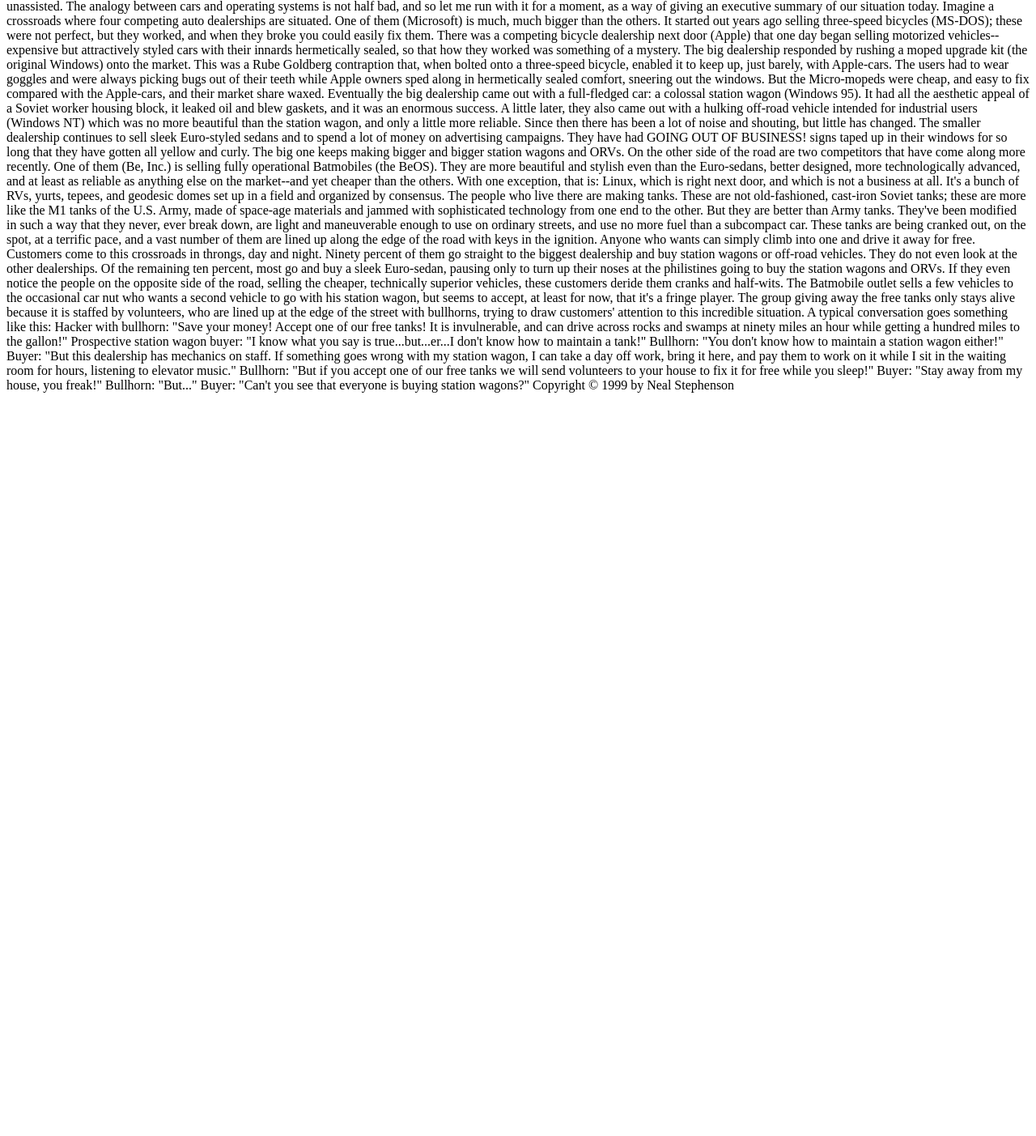
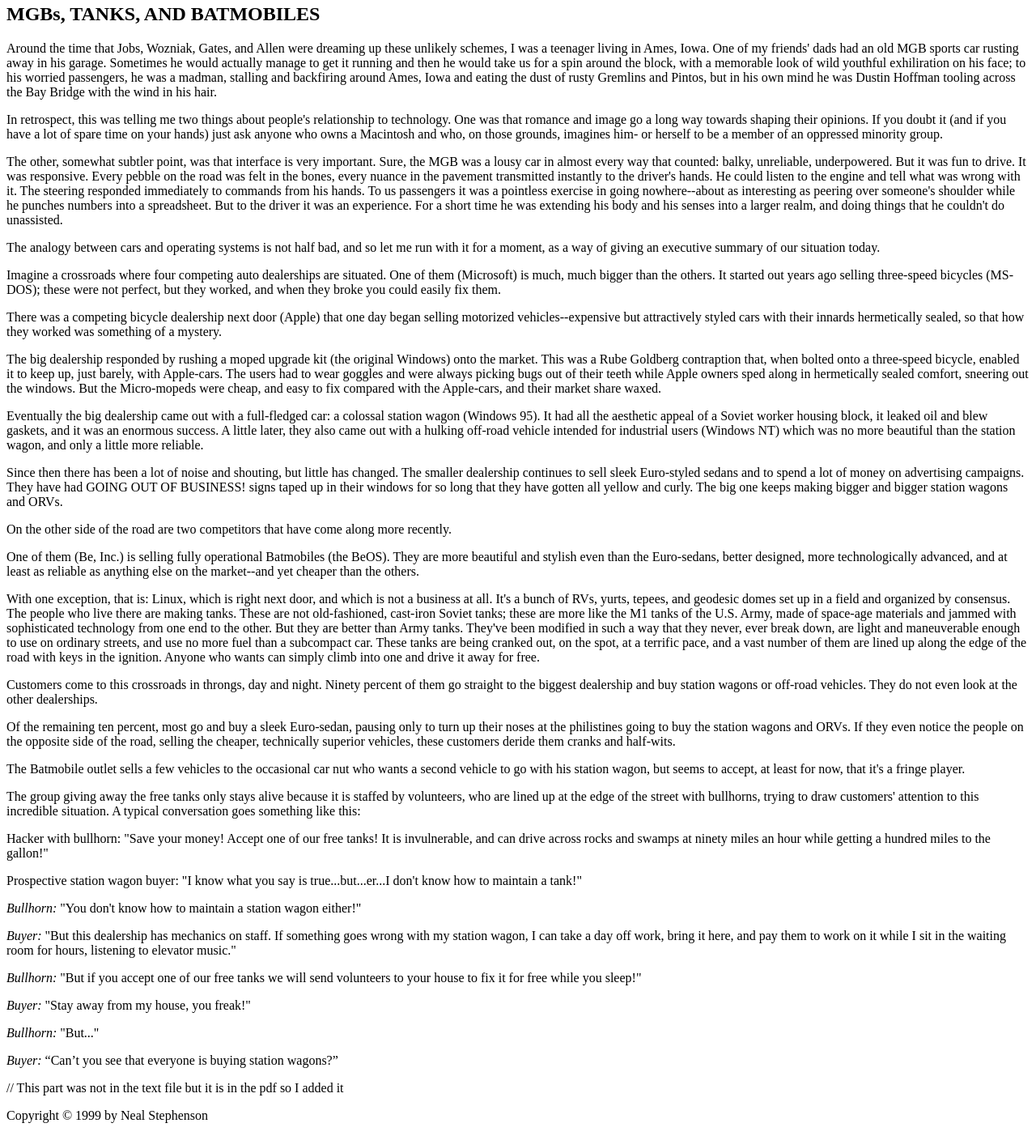
Before and after one commit to AdrianMisty/AdrianMisty.github.io, a plain HTML site: page week01/index.html in a window 1280 px wide. Shown: the part 585-1988 px from the top of the page at 81% size. Before the commit the page ends 1078 px from the top, so only its background shows below. Drawn offline with Linux system fonts and the light colour scheme.

Commit message:
Week01 Final Commits on PDF

```diff
--- a/week01/index.html
+++ b/week01/index.html
@@ -8,71 +8,72 @@
 <h1>"In the Beginning was the Command Line"</h1>
 
 
-By Neal Stephenson
-http://www.cryptonomicon.com/beginning.html
+<h2>By Neal Stephenson</h2>
 
-About twenty years ago Jobs and Wozniak, the founders of Apple, came up with the very strange idea of selling information processing machines for use in the home. The business took off, and its founders made a lot of money and received the credit they deserved for being daring visionaries. But around the same time, Bill Gates and Paul Allen came up with an idea even stranger and more fantastical: selling computer operating systems. This was much weirder than the idea of Jobs and Wozniak. A computer at least had some sort of physical reality to it. It came in a box, you could open it up and plug it in and watch lights blink. An operating system had no tangible incarnation at all. It arrived on a disk, of course, but the disk was, in effect, nothing more than the box that the OS came in. The product itself was a very long string of ones and zeroes that, when properly installed and coddled, gave you the ability to manipulate other very long strings of ones and zeroes. Even those few who actually understood what a computer operating system was were apt to think of it as a fantastically arcane engineering prodigy, like a breeder reactor or a U-2 spy plane, and not something that could ever be (in the parlance of high-tech) "productized."
 
-Yet now the company that Gates and Allen founded is selling operating systems like Gillette sells razor blades. New releases of operating systems are launched as if they were Hollywood blockbusters, with celebrity endorsements, talk show appearances, and world tours. The market for them is vast enough that people worry about whether it has been monopolized by one company. Even the least technically-minded people in our society now have at least a hazy idea of what operating systems do; what is more, they have strong opinions about their relative merits. It is commonly understood, even by technically unsophisticated computer users, that if you have a piece of software that works on your Macintosh, and you move it over onto a Windows machine, it will not run. That this would, in fact, be a laughable and idiotic mistake, like nailing horseshoes to the tires of a Buick.
+<p>About twenty years ago Jobs and Wozniak, the founders of Apple, came up with the very strange idea of selling information processing machines for use in the home. The business took off, and its founders made a lot of money and received the credit they deserved for being daring visionaries. But around the same time, Bill Gates and Paul Allen came up with an idea even stranger and more fantastical: selling computer operating systems. This was much weirder than the idea of Jobs and Wozniak. A computer at least had some sort of physical reality to it. It came in a box, you could open it up and plug it in and watch lights blink. An operating system had no tangible incarnation at all. It arrived on a disk, of course, but the disk was, in effect, nothing more than the box that the OS came in. The product itself was a very long string of ones and zeroes that, when properly installed and coddled, gave you the ability to manipulate other very long strings of ones and zeroes. Even those few who actually understood what a computer operating system was were apt to think of it as a fantastically arcane engineering prodigy, like a breeder reactor or a U-2 spy plane, and not something that could ever be (in the parlance of high-tech) "productized."</p>
 
-A person who went into a coma before Microsoft was founded, and woke up now, could pick up this morning's New York Times and understand everything in it--almost:
+<p>Yet now the company that Gates and Allen founded is selling operating systems like Gillette sells razor blades. New releases of operating systems are launched as if they were Hollywood blockbusters, with celebrity endorsements, talk show appearances, and world tours. The market for them is vast enough that people worry about whether it has been monopolized by one company. Even the least technically-minded people in our society now have at least a hazy idea of what operating systems do; what is more, they have strong opinions about their relative merits. It is commonly understood, even by technically unsophisticated computer users, that if you have a piece of software that works on your Macintosh, and you move it over onto a Windows machine, it will not run. That this would, in fact, be a laughable and idiotic mistake, like nailing horseshoes to the tires of a Buick.</p>
 
-Item: the richest man in the world made his fortune from-what? Railways? Shipping? Oil? No, operating systems.
-Item: the Department of Justice is tackling Microsoft's supposed OS monopoly with legal tools that were invented to restrain the power of Nineteenth-Century robber barons.
-Item: a woman friend of mine recently told me that she'd broken off a (hitherto) stimulating exchange of e-mail with a young man. At first he had seemed like such an intelligent and interesting guy, she said, but then "he started going all PC-versus-Mac on me."
-What the hell is going on here? And does the operating system business have a future, or only a past? Here is my view, which is entirely subjective; but since I have spent a fair amount of time not only using, but programming, Macintoshes, Windows machines, Linux boxes and the BeOS, perhaps it is not so ill-informed as to be completely worthless. This is a subjective essay, more review than research paper, and so it might seem unfair or biased compared to the technical reviews you can find in PC magazines. But ever since the Mac came out, our operating systems have been based on metaphors, and anything with metaphors in it is fair game as far as I'm concerned.
+<p>A person who went into a coma before Microsoft was founded, and woke up now, could pick up this morning's <em>New York Times</em> and understand everything in it--almost:</p>
+<ul>
+<li><strong>Item:</strong> the richest man in the world made his fortune from-what? Railways? Shipping? Oil? No, operating systems.</li>
+<li><strong>Item:</strong> the Department of Justice is tackling Microsoft's supposed OS monopoly with legal tools that were invented to restrain the power of Nineteenth-Century robber barons.</li>
+<li><strong>Item:</strong> a woman friend of mine recently told me that she'd broken off a (hitherto) stimulating exchange of e-mail with a young man. At first he had seemed like such an intelligent and interesting guy, she said, but then "he started going all PC-versus-Mac on me."</li>
+</ul>
+<p>What the hell is going on here? And does the operating system business have a future, or only a past? Here is my view, which is entirely subjective; but since I have spent a fair amount of time not only using, but programming, Macintoshes, Windows machines, Linux boxes and the BeOS, perhaps it is not so ill-informed as to be completely worthless. This is a subjective essay, more review than research paper, and so it might seem unfair or biased compared to the technical reviews you can find in PC magazines. But ever since the Mac came out, our operating systems have been based on metaphors, and anything with metaphors in it is fair game as far as I'm concerned.</p>
 
-MGBs, TANKS, AND BATMOBILES
+<h2>MGBs, TANKS, AND BATMOBILES</h2>
 
-Around the time that Jobs, Wozniak, Gates, and Allen were dreaming up these unlikely schemes, I was a teenager living in Ames, Iowa. One of my friends' dads had an old MGB sports car rusting away in his garage. Sometimes he would actually manage to get it running and then he would take us for a spin around the block, with a memorable look of wild youthful exhiliration on his face; to his worried passengers, he was a madman, stalling and backfiring around Ames, Iowa and eating the dust of rusty Gremlins and Pintos, but in his own mind he was Dustin Hoffman tooling across the Bay Bridge with the wind in his hair.
+<p>Around the time that Jobs, Wozniak, Gates, and Allen were dreaming up these unlikely schemes, I was a teenager living in Ames, Iowa. One of my friends' dads had an old MGB sports car rusting away in his garage. Sometimes he would actually manage to get it running and then he would take us for a spin around the block, with a memorable look of wild youthful exhiliration on his face; to his worried passengers, he was a madman, stalling and backfiring around Ames, Iowa and eating the dust of rusty Gremlins and Pintos, but in his own mind he was Dustin Hoffman tooling across the Bay Bridge with the wind in his hair.</p>
 
-In retrospect, this was telling me two things about people's relationship to technology. One was that romance and image go a long way towards shaping their opinions. If you doubt it (and if you have a lot of spare time on your hands) just ask anyone who owns a Macintosh and who, on those grounds, imagines him- or herself to be a member of an oppressed minority group.
+<p>In retrospect, this was telling me two things about people's relationship to technology. One was that romance and image go a long way towards shaping their opinions. If you doubt it (and if you have a lot of spare time on your hands) just ask anyone who owns a Macintosh and who, on those grounds, imagines him- or herself to be a member of an oppressed minority group.</p>
 
-The other, somewhat subtler point, was that interface is very important. Sure, the MGB was a lousy car in almost every way that counted: balky, unreliable, underpowered. But it was fun to drive. It was responsive. Every pebble on the road was felt in the bones, every nuance in the pavement transmitted instantly to the driver's hands. He could listen to the engine and tell what was wrong with it. The steering responded immediately to commands from his hands. To us passengers it was a pointless exercise in going nowhere--about as interesting as peering over someone's shoulder while he punches numbers into a spreadsheet. But to the driver it was an experience. For a short time he was extending his body and his senses into a larger realm, and doing things that he couldn't do unassisted.
+<p>The other, somewhat subtler point, was that interface is very important. Sure, the MGB was a lousy car in almost every way that counted: balky, unreliable, underpowered. But it was fun to drive. It was responsive. Every pebble on the road was felt in the bones, every nuance in the pavement transmitted instantly to the driver's hands. He could listen to the engine and tell what was wrong with it. The steering responded immediately to commands from his hands. To us passengers it was a pointless exercise in going nowhere--about as interesting as peering over someone's shoulder while he punches numbers into a spreadsheet. But to the driver it was an experience. For a short time he was extending his body and his senses into a larger realm, and doing things that he couldn't do unassisted.</p>
 
-The analogy between cars and operating systems is not half bad, and so let me run with it for a moment, as a way of giving an executive summary of our situation today.
+<p>The analogy between cars and operating systems is not half bad, and so let me run with it for a moment, as a way of giving an executive summary of our situation today.</p>
 
-Imagine a crossroads where four competing auto dealerships are situated. One of them (Microsoft) is much, much bigger than the others. It started out years ago selling three-speed bicycles (MS-DOS); these were not perfect, but they worked, and when they broke you could easily fix them.
+<p>Imagine a crossroads where four competing auto dealerships are situated. One of them (Microsoft) is much, much bigger than the others. It started out years ago selling three-speed bicycles (MS-DOS); these were not perfect, but they worked, and when they broke you could easily fix them.</p>
 
-There was a competing bicycle dealership next door (Apple) that one day began selling motorized vehicles--expensive but attractively styled cars with their innards hermetically sealed, so that how they worked was something of a mystery.
+<p>There was a competing bicycle dealership next door (Apple) that one day began selling motorized vehicles--expensive but attractively styled cars with their innards hermetically sealed, so that how they worked was something of a mystery.</p>
 
-The big dealership responded by rushing a moped upgrade kit (the original Windows) onto the market. This was a Rube Goldberg contraption that, when bolted onto a three-speed bicycle, enabled it to keep up, just barely, with Apple-cars. The users had to wear goggles and were always picking bugs out of their teeth while Apple owners sped along in hermetically sealed comfort, sneering out the windows. But the Micro-mopeds were cheap, and easy to fix compared with the Apple-cars, and their market share waxed.
+<p>The big dealership responded by rushing a moped upgrade kit (the original Windows) onto the market. This was a Rube Goldberg contraption that, when bolted onto a three-speed bicycle, enabled it to keep up, just barely, with Apple-cars. The users had to wear goggles and were always picking bugs out of their teeth while Apple owners sped along in hermetically sealed comfort, sneering out the windows. But the Micro-mopeds were cheap, and easy to fix compared with the Apple-cars, and their market share waxed.</p>
 
-Eventually the big dealership came out with a full-fledged car: a colossal station wagon (Windows 95). It had all the aesthetic appeal of a Soviet worker housing block, it leaked oil and blew gaskets, and it was an enormous success. A little later, they also came out with a hulking off-road vehicle intended for industrial users (Windows NT) which was no more beautiful than the station wagon, and only a little more reliable.
+<p>Eventually the big dealership came out with a full-fledged car: a colossal station wagon (Windows 95). It had all the aesthetic appeal of a Soviet worker housing block, it leaked oil and blew gaskets, and it was an enormous success. A little later, they also came out with a hulking off-road vehicle intended for industrial users (Windows NT) which was no more beautiful than the station wagon, and only a little more reliable.</p>
 
-Since then there has been a lot of noise and shouting, but little has changed. The smaller dealership continues to sell sleek Euro-styled sedans and to spend a lot of money on advertising campaigns. They have had GOING OUT OF BUSINESS! signs taped up in their windows for so long that they have gotten all yellow and curly. The big one keeps making bigger and bigger station wagons and ORVs.
+<p>Since then there has been a lot of noise and shouting, but little has changed. The smaller dealership continues to sell sleek Euro-styled sedans and to spend a lot of money on advertising campaigns. They have had GOING OUT OF BUSINESS! signs taped up in their windows for so long that they have gotten all yellow and curly. The big one keeps making bigger and bigger station wagons and ORVs.</p>
 
-On the other side of the road are two competitors that have come along more recently.
+<p>On the other side of the road are two competitors that have come along more recently.</p>
 
-One of them (Be, Inc.) is selling fully operational Batmobiles (the BeOS). They are more beautiful and stylish even than the Euro-sedans, better designed, more technologically advanced, and at least as reliable as anything else on the market--and yet cheaper than the others.
+<p>One of them (Be, Inc.) is selling fully operational Batmobiles (the BeOS). They are more beautiful and stylish even than the Euro-sedans, better designed, more technologically advanced, and at least as reliable as anything else on the market--and yet cheaper than the others.</p>
 
-With one exception, that is: Linux, which is right next door, and which is not a business at all. It's a bunch of RVs, yurts, tepees, and geodesic domes set up in a field and organized by consensus. The people who live there are making tanks. These are not old-fashioned, cast-iron Soviet tanks; these are more like the M1 tanks of the U.S. Army, made of space-age materials and jammed with sophisticated technology from one end to the other. But they are better than Army tanks. They've been modified in such a way that they never, ever break down, are light and maneuverable enough to use on ordinary streets, and use no more fuel than a subcompact car. These tanks are being cranked out, on the spot, at a terrific pace, and a vast number of them are lined up along the edge of the road with keys in the ignition. Anyone who wants can simply climb into one and drive it away for free.
+<p>With one exception, that is: Linux, which is right next door, and which is not a business at all. It's a bunch of RVs, yurts, tepees, and geodesic domes set up in a field and organized by consensus. The people who live there are making tanks. These are not old-fashioned, cast-iron Soviet tanks; these are more like the M1 tanks of the U.S. Army, made of space-age materials and jammed with sophisticated technology from one end to the other. But they are better than Army tanks. They've been modified in such a way that they never, ever break down, are light and maneuverable enough to use on ordinary streets, and use no more fuel than a subcompact car. These tanks are being cranked out, on the spot, at a terrific pace, and a vast number of them are lined up along the edge of the road with keys in the ignition. Anyone who wants can simply climb into one and drive it away for free.</p>
 
-Customers come to this crossroads in throngs, day and night. Ninety percent of them go straight to the biggest dealership and buy station wagons or off-road vehicles. They do not even look at the other dealerships.
+<p>Customers come to this crossroads in throngs, day and night. Ninety percent of them go straight to the biggest dealership and buy station wagons or off-road vehicles. They do not even look at the other dealerships.</p>
 
-Of the remaining ten percent, most go and buy a sleek Euro-sedan, pausing only to turn up their noses at the philistines going to buy the station wagons and ORVs. If they even notice the people on the opposite side of the road, selling the cheaper, technically superior vehicles, these customers deride them cranks and half-wits.
+<p>Of the remaining ten percent, most go and buy a sleek Euro-sedan, pausing only to turn up their noses at the philistines going to buy the station wagons and ORVs. If they even notice the people on the opposite side of the road, selling the cheaper, technically superior vehicles, these customers deride them cranks and half-wits.</p>
 
-The Batmobile outlet sells a few vehicles to the occasional car nut who wants a second vehicle to go with his station wagon, but seems to accept, at least for now, that it's a fringe player.
+<p>The Batmobile outlet sells a few vehicles to the occasional car nut who wants a second vehicle to go with his station wagon, but seems to accept, at least for now, that it's a fringe player.</p>
 
-The group giving away the free tanks only stays alive because it is staffed by volunteers, who are lined up at the edge of the street with bullhorns, trying to draw customers' attention to this incredible situation. A typical conversation goes something like this:
+<p>The group giving away the free tanks only stays alive because it is staffed by volunteers, who are lined up at the edge of the street with bullhorns, trying to draw customers' attention to this incredible situation. A typical conversation goes something like this:</p>
 
-Hacker with bullhorn: "Save your money! Accept one of our free tanks! It is invulnerable, and can drive across rocks and swamps at ninety miles an hour while getting a hundred miles to the gallon!"
+<p>Hacker with bullhorn: "Save your money! Accept one of our free tanks! It is invulnerable, and can drive across rocks and swamps at ninety miles an hour while getting a hundred miles to the gallon!"</p>
 
-Prospective station wagon buyer: "I know what you say is true...but...er...I don't know how to maintain a tank!"
+<p>Prospective station wagon buyer: "I know what you say is true...but...er...I don't know how to maintain a tank!"</p>
 
-Bullhorn: "You don't know how to maintain a station wagon either!"
+<p><em>Bullhorn:</em> "You don't know how to maintain a station wagon either!"</p>
 
-Buyer: "But this dealership has mechanics on staff. If something goes wrong with my station wagon, I can take a day off work, bring it here, and pay them to work on it while I sit in the waiting room for hours, listening to elevator music."
+<p><em>Buyer:</em> "But this dealership has mechanics on staff. If something goes wrong with my station wagon, I can take a day off work, bring it here, and pay them to work on it while I sit in the waiting room for hours, listening to elevator music."</p>
 
-Bullhorn: "But if you accept one of our free tanks we will send volunteers to your house to fix it for free while you sleep!"
+<p><em>Bullhorn:</em> "But if you accept one of our free tanks we will send volunteers to your house to fix it for free while you sleep!"</p>
 
-Buyer: "Stay away from my house, you freak!"
+<p><em>Buyer:</em> "Stay away from my house, you freak!"</p>
 
-Bullhorn: "But..."
+<p><em>Bullhorn:</em> "But..."</p>
 
-Buyer: "Can't you see that everyone is buying station wagons?"
+<p><em>Buyer:</em> “Can’t you see that everyone is buying station wagons?”</p> // This part was not in the text file but it is in the pdf so I added it
+<p>Copyright © 1999 by Neal Stephenson</p>
 
-Copyright © 1999 by Neal Stephenson
 
 </body>
 </html>
```
